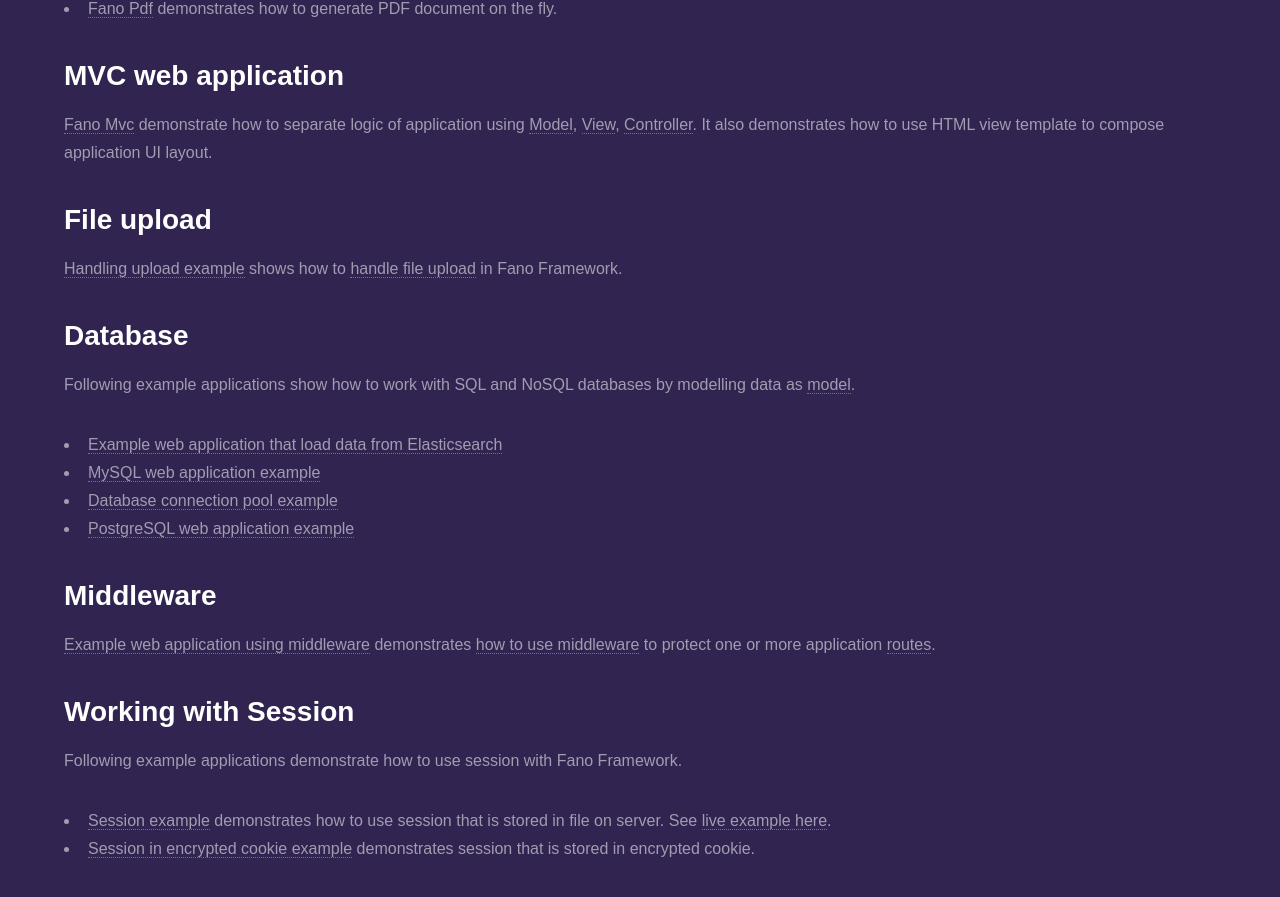
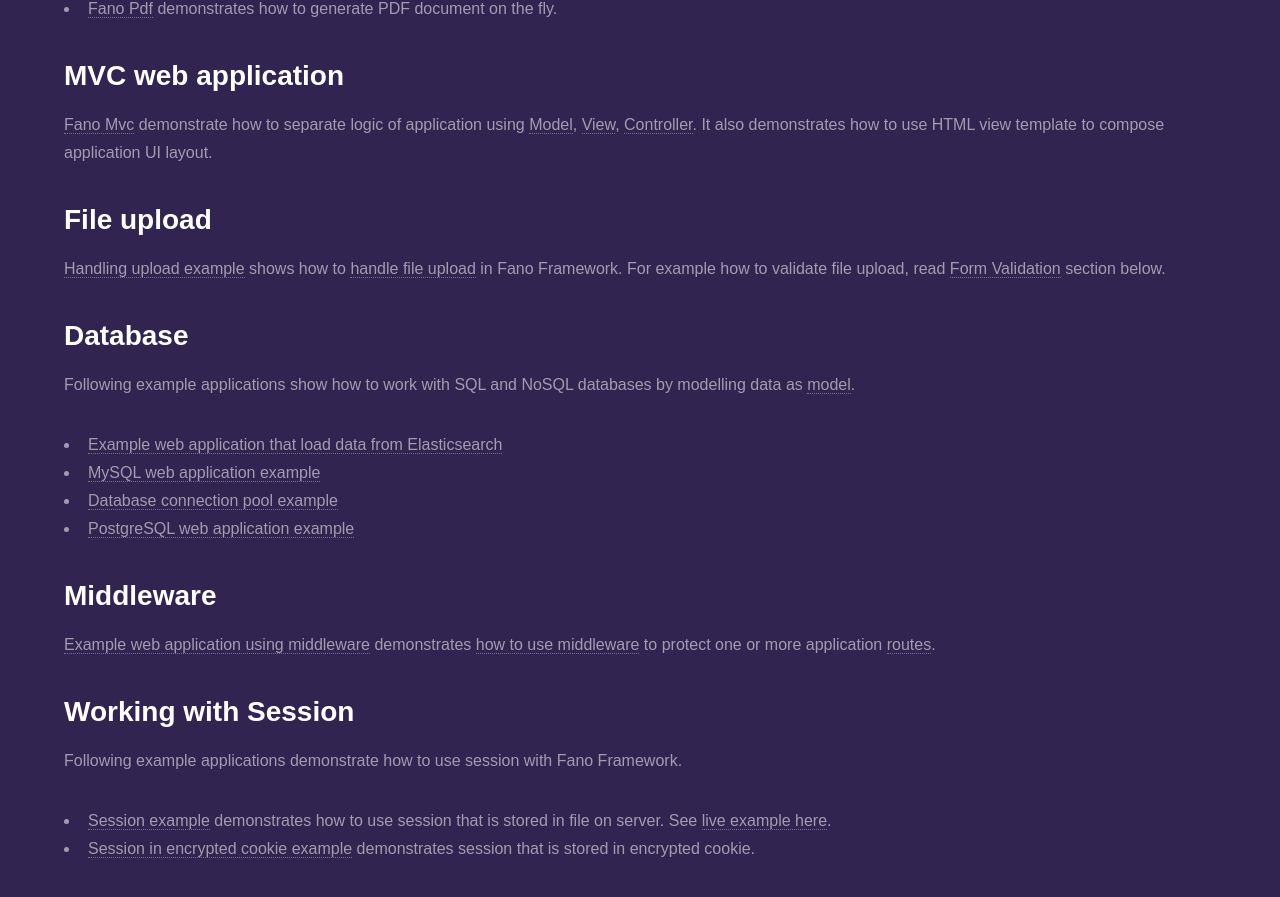
Before and after one commit to fanoframework/fanoframework.github.io, a Jekyll site: the page built from examples/index.md, in a window 1280 px wide and 900 px high, scrolled down 931 px. Shown: the top 897 px of the window. Built offline with Jekyll 4.4.1, drawn with Linux system fonts in a browser that asks for light colours; our own code applies the rules of GitHub Pages for plain Markdown files; some of the changed lines change nothing that is shown.

Commit message:
Update index.md

```diff
--- a/examples/index.md
+++ b/examples/index.md
@@ -36,6 +36,7 @@
 ## File upload
 
 [Handling upload example](https://github.com/fanoframework/fano-upload) shows how to [handle file upload](/handling-file-upload) in Fano Framework.
+For example how to validate file upload, read [Form Validation](#form-validation) section below.
 
 ## Database
 
@@ -65,7 +66,7 @@
 
 [Cross-Site Request Forgery (CSRF) protection example](https://github.com/fanoframework/fano-csrf) demonstrate how to [protect application from CSRF attack](/security/csrf-protection).
 
-## Form validation
+## <a name="form-validation"></a>Form validation
 
 - [Form Validation example](https://github.com/fanoframework/fano-validation) demonstrate how to use Fano Framework input [validation feature](/security/form-validation).
 - [File upload validation example](https://github.com/fanoframework/fano-scgi-upload) demonstrate how to use Fano Framework input [validation feature](/security/form-validation) to validate [file upload](/handling-file-upload) using various validation rules.
```
